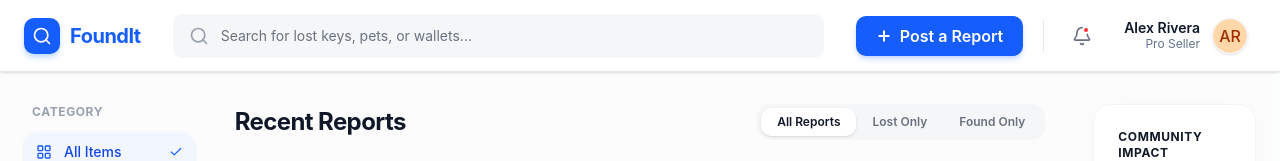
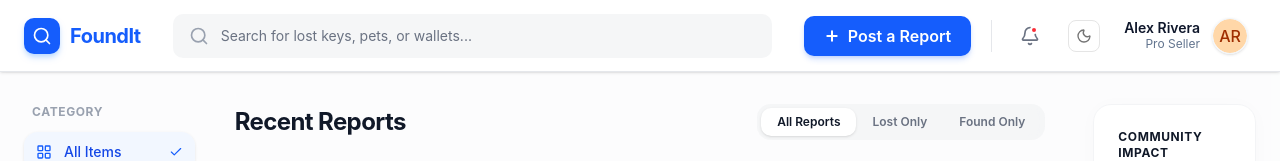
Before and after one commit to Foundit-Graduation-Project/Foundit_React_App, a React (Vite) app: page /home in a window 1280 px wide. Shown: the top 161 px of the page. Built offline with nearby package versions, Linux system fonts and the light colour scheme; grey boxes are pictures that could not be loaded.

Commit message:
Update: homeNav layout/customNavbars

```diff
--- a/src/components/layout/customNavbars/homeNav.jsx
+++ b/src/components/layout/customNavbars/homeNav.jsx
@@ -1,4 +1,4 @@
-import { Search, Plus, User, Bell, Settings as SettingsIcon, LogOut } from "lucide-react";
+import { Search, Plus, User, Bell, Settings as SettingsIcon, LogOut, Sun, Moon } from "lucide-react";
 import { Avatar, AvatarImage, AvatarFallback } from "../../ui/avatar";
 import { Link } from "react-router-dom";
 import { currentUser } from "../../chat/mockData";
@@ -11,8 +11,17 @@ import {
     DropdownMenuSeparator,
     DropdownMenuTrigger,
 } from "@/components/ui/dropdown-menu";
+import { useState } from "react";
 
 const homeNav = () => {
+    const [isDark, setIsDark] = useState(false);
+
+    const toggleTheme = () => {
+        const root = document.documentElement;
+        root.classList.toggle("dark");
+        setIsDark(!isDark);
+    };
+
     return (
         <>
             {/* 1. LEFT: Logo */}
@@ -51,6 +60,13 @@ const homeNav = () => {
                 <button className="relative p-2 text-gray-500 hover:text-gray-700 hover:bg-gray-100 rounded-full transition-colors hidden sm:block">
                     <Bell className="w-5 h-5" />
                     <span className="absolute top-2 right-2.5 w-2 h-2 bg-red-500 rounded-full border-2 border-white"></span>
+                </button>
+
+                <button
+                    onClick={toggleTheme}
+                    className="w-8 h-8 rounded-md border border-border flex items-center justify-center text-muted-foreground hover:bg-secondary hover:text-foreground transition-colors"
+                >
+                    {isDark ? <Sun className="w-4 h-4" /> : <Moon className="w-4 h-4" />}
                 </button>
 
                 {/* User Avatar */}
```
Also changed, not shown: 1 other file (tests, documents, lock files or other folders).
